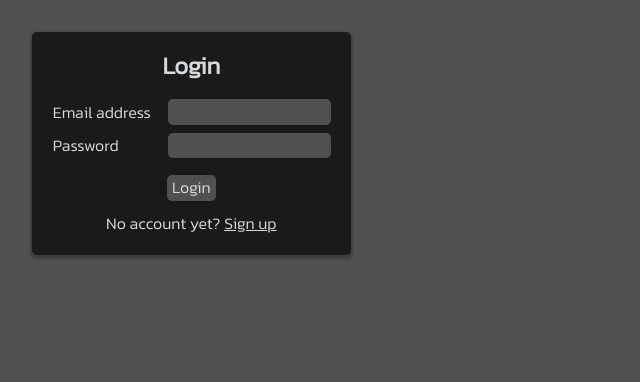
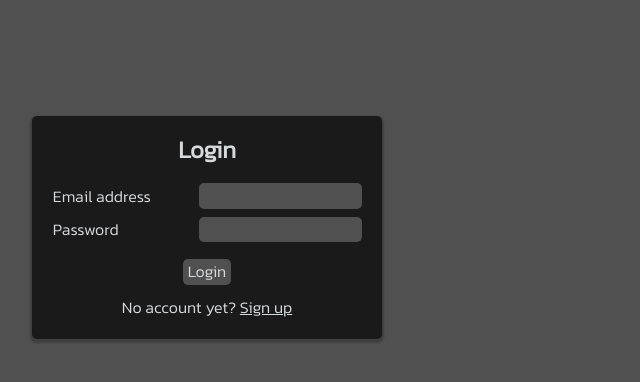
Before and after one commit to heyaleks21/hyadez, a React (Vite) app: page /login in a window 1280 px wide. Shown: the top 382 px of the page, without its empty margins (0-640 px from the left). Built offline with nearby package versions, Linux system fonts and the light colour scheme; no server answers.

Commit message:
3e3dr123

```diff
--- a/src/App.jsx
+++ b/src/App.jsx
@@ -13,8 +13,8 @@ function App() {
         <Navbar />
         <Registration />
         <Login />
+        <Logout />
         <Contact />
-        <Logout />
       </div>
     </>
   );
--- a/src/login/Login.jsx
+++ b/src/login/Login.jsx
@@ -28,7 +28,7 @@ const Login = () => {
   return (
     <>
       <main className="form-leader">
-        <section className="form">
+        <div className="form">
           <div className="form-body">
             <h2 className="heading-registration">Login</h2>
             {error && <div className="password-error">{error}</div>}
@@ -73,7 +73,7 @@ const Login = () => {
               </div>
             </form>
           </div>
-        </section>
+        </div>
       </main>
     </>
   );
--- a/src/navbar/Navbar.jsx
+++ b/src/navbar/Navbar.jsx
@@ -4,6 +4,7 @@ function Navbar() {
   const [isNavExpanded, setIsNavExpanded] = useState(false);
   return (
     <>
+      <div className="navbar-container">
         <nav className="navbar">
           <h1 href="/" className="brand_name">
             Hyadez
@@ -46,6 +47,7 @@ function Navbar() {
             </ul>
           </div>
         </nav>
+      </div>
     </>
   );
 }
--- a/src/navbar/navbar.css
+++ b/src/navbar/navbar.css
@@ -9,6 +9,9 @@ a:hover {
 }
 a {
   color: var(--main-color2);
+}
+.navbar-container {
+  padding-bottom: 70px;
 }
 .navbar {
   height: 70px;
--- a/src/registration/Registration.jsx
+++ b/src/registration/Registration.jsx
@@ -44,7 +44,7 @@ const Registration = () => {
   };
   return (
     <>
-      <div className="form-leader bluff">
+      <div className="form-leader">
         <div className="form">
           <div className="form-body">
             <h2 className="heading-registration">Register</h2>
--- a/src/registration/registration.css
+++ b/src/registration/registration.css
@@ -1,23 +1,34 @@
 .form-leader {
+  /*
+  border: 2px solid;
+  background-color: #eee;
+  */
+
+  padding: 1em 2em;
   display: inline-flex;
-  padding: 0 2em;
-  padding-top: 2em;
-}
-.bluff {
-  padding-top: 6.5em;
+  width: 350px;
+  height: 400px;
+  align-items: center;
+  justify-content: center;
+  overflow: hidden;
 }
 .form {
+  flex: 1;
+  width: 25vw;
+  height: 25vh;
 }
 .form-body {
   display: flex;
-  justify-content: center;
   flex-direction: column;
   border-radius: 5px;
   background-color: var(--main-color3);
   box-shadow: 0 2px 2px 2px rgba(9, 9, 9, 0.23);
   padding: 1em;
 }
-
+.form-contents {
+  display: flex;
+  justify-content: space-between;
+}
 .footer,
 .heading-registration {
   text-align: center;
@@ -31,10 +42,6 @@
 .heading-registration,
 .form__label {
   color: var(--main-color2);
-}
-.form-contents {
-  display: flex;
-  justify-content: space-between;
 }
 .form__label {
   color: var(--main-color2);
```
Lines whose indentation alone changed are shown as unchanged.
